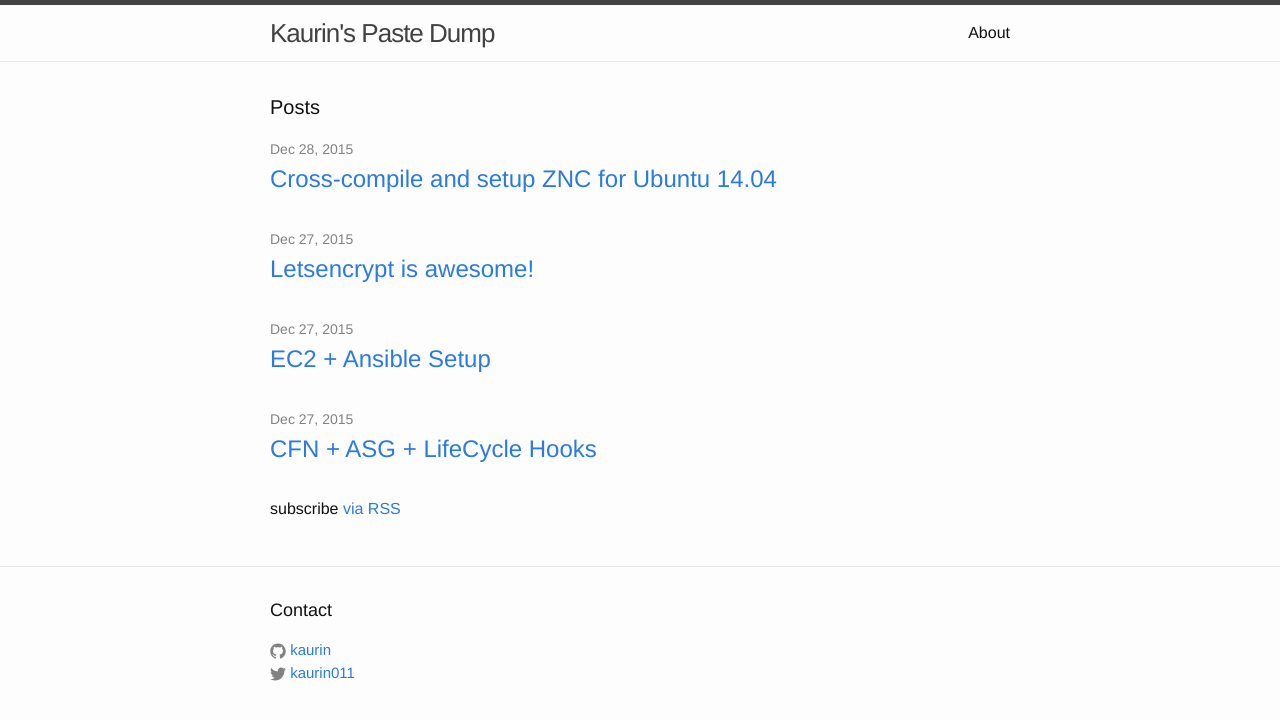
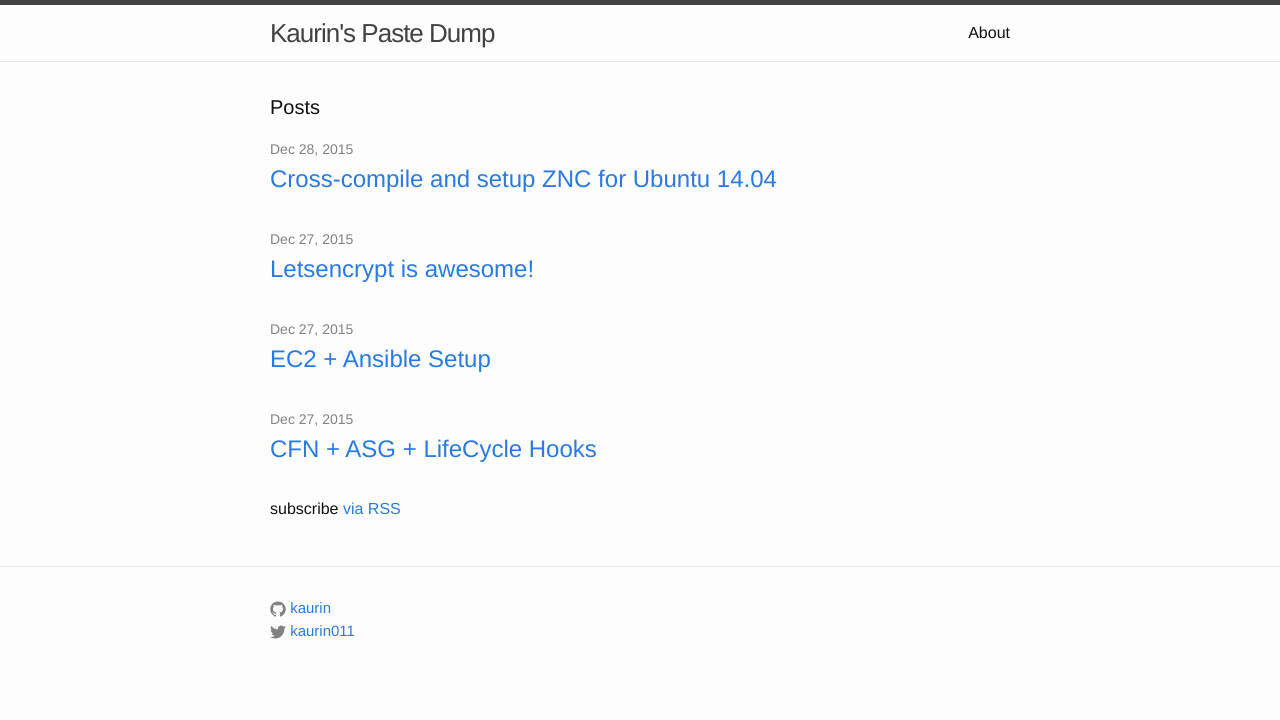
Before and after one commit to Kaurin/kaurin.github.io, a Jekyll site: the page built from index.html, in a window 1280 px wide. Shown: the top 720 px of the page. Built offline with Jekyll 4.4.1, drawn with Linux system fonts in a browser that asks for light colours.

Commit message:
Changed footer again

```diff
--- a/_includes/footer.html
+++ b/_includes/footer.html
@@ -1,7 +1,6 @@
 <footer class="site-footer">
     <div class="wrapper">
         <!-- <h2 class="footer-heading">{{ site.title }}</h2> -->
-        <h2 class="footer-heading">Contact</h2>
         <div class="footer-col-wrapper">
             <div class="footer-col  footer-col-1">
                 <ul class="social-media-list">
```
Also changed, not shown: 7 other files.
